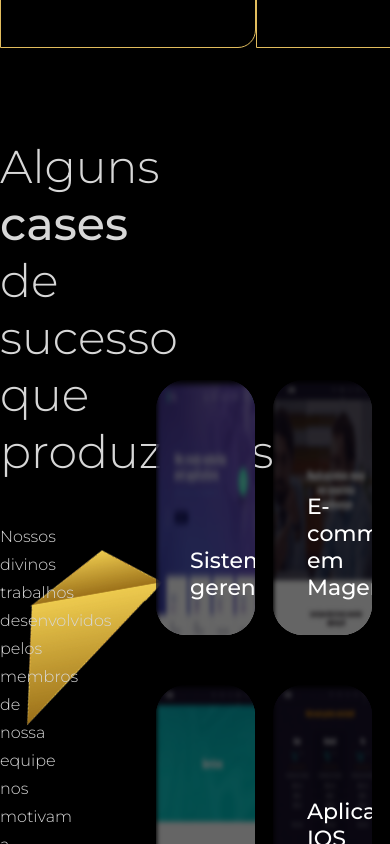
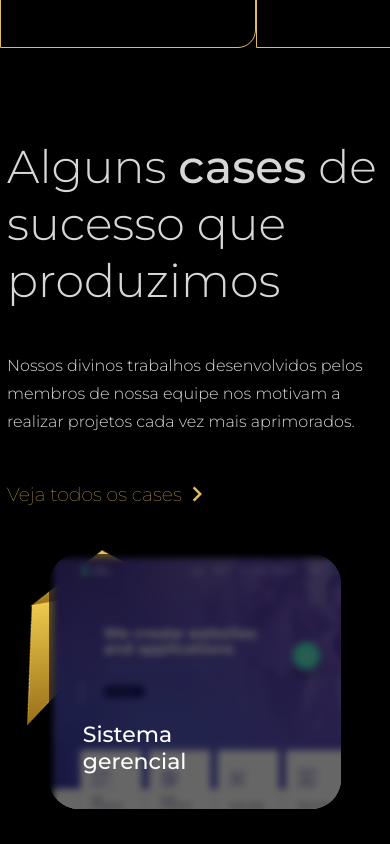
Before and after one commit to flpsoares/hermes-solution, a Next.js app: page / in a window 390 px wide. Shown: the part 3560-4404 px from the top of the page. Built offline with nearby package versions, Linux system fonts and the light colour scheme.

Commit message:
feat: created responsive services performed

```diff
--- a/src/components/BoxCases/style.ts
+++ b/src/components/BoxCases/style.ts
@@ -9,6 +9,11 @@ export const Container = styled.div`
 
   position: relative;
   z-index: 2;
+
+  @media (max-width: 800px) {
+    width: 75%;
+    height: 25.5rem;
+  }
 
   img {
     position: absolute;
--- a/src/components/layout/ServicesPerformed/style.ts
+++ b/src/components/layout/ServicesPerformed/style.ts
@@ -13,11 +13,19 @@ export const WrapperCases = styled.div`
   display: grid;
   grid-template-columns: 40% 60%;
   z-index: 5;
+
+  @media (max-width: 800px) {
+    grid-template-columns: 100%;
+  }
 `
 
 export const Left = styled.div`
   padding-right: 13rem;
   z-index: 2;
+
+  @media (max-width: 800px) {
+    padding: 0 0.7rem;
+  }
 
   h1 {
     font-size: 4.6rem;
@@ -41,6 +49,12 @@ export const Left = styled.div`
 export const Right = styled.div`
   display: grid;
   grid-template-columns: repeat(2, 50%);
+  @media (max-width: 800px) {
+    display: flex;
+    flex-direction: column;
+    justify-content: center;
+    align-items: center;
+  }
 `
 
 export const Wrapper = styled.div`
```
